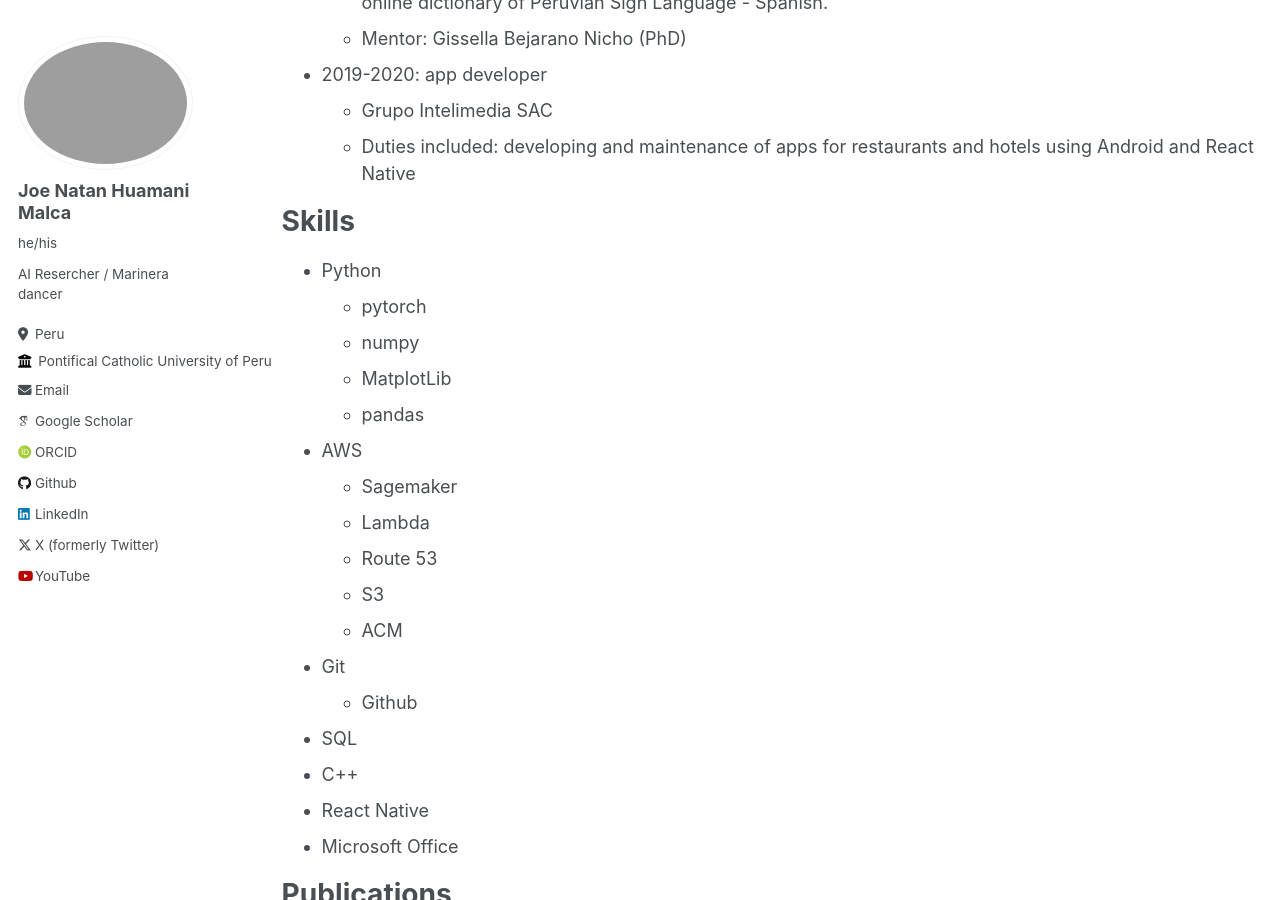
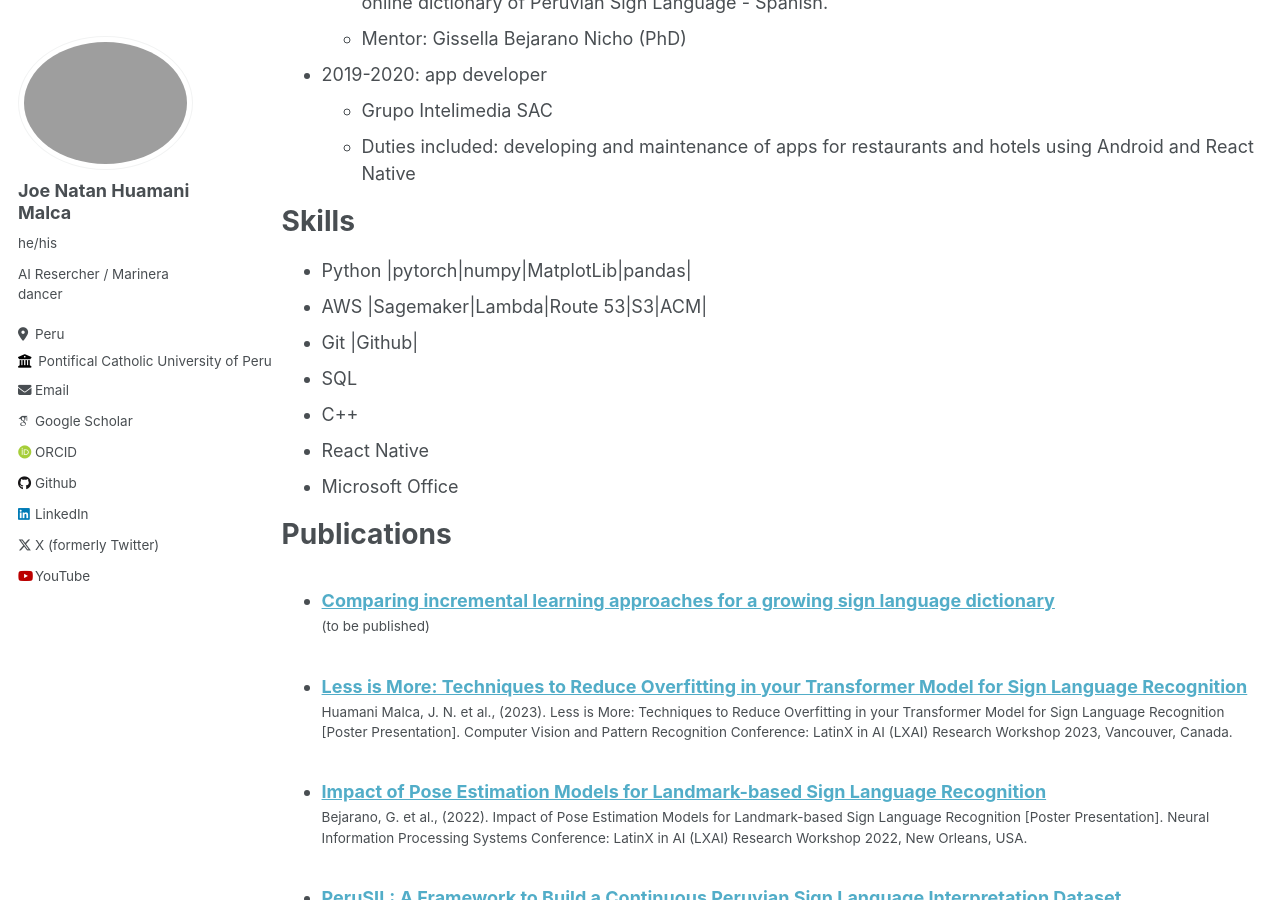
Before and after one commit to JoeNatan30/JoeHuamani.github.io, a Jekyll site: the page built from _pages/cv.md, in a window 1280 px wide and 900 px high, scrolled down 482 px. Built offline with Jekyll 4.4.1, drawn with Linux system fonts in a browser that asks for light colours; some web fonts are replaced.

Commit message:
horizontal list in cv

```diff
--- a/_pages/cv.md
+++ b/_pages/cv.md
@@ -29,18 +29,11 @@
 Skills
 ======
 * Python
-  * pytorch
-  * numpy
-  * MatplotLib
-  * pandas
+  |pytorch|numpy|MatplotLib|pandas|
 * AWS
-  * Sagemaker
-  * Lambda
-  * Route 53
-  * S3
-  * ACM
+  |Sagemaker|Lambda|Route 53|S3|ACM|
 * Git
-  * Github
+  |Github|
 * SQL
 * C++
 * React Native
```
